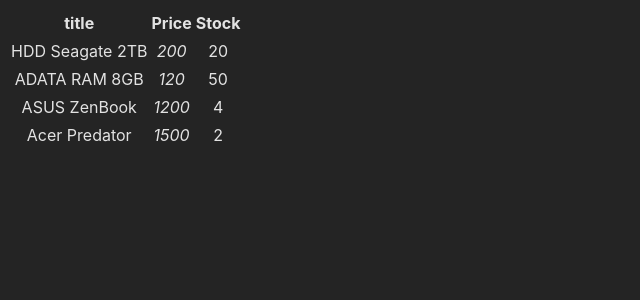
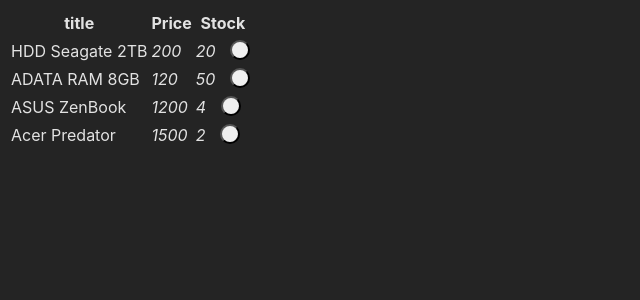
Before and after one commit to batalovmv/exam7, a React (Vite) app in the folder components-demo/: page / in a window 1280 px wide. Shown: the top 300 px of the page, without its empty margins (0-640 px from the left). Built offline with nearby package versions, Linux system fonts and the light colour scheme.

Commit message:
#1 добавлена кнопка уменьшения товара

```diff
--- a/components-demo/src/App.css
+++ b/components-demo/src/App.css
@@ -1,41 +1,7 @@
-.addButton,
-.remove-btn {
-  width: 40px;
-  height: 40px;
+.reduce-button {
+  width: 20px;
+  height: 20px;
   border-radius: 10px;
   margin-left: 10px;
   cursor: pointer;
 }
-.game {
-  text-align: center;
-}
-.list-item {
-  max-width: 70vh;
-  margin: 10px auto;
-}
-.item {
-  display: flex;
-  justify-content: space-between;
-  height: 50px;
-  background-color: slategray;
-  border-radius: 10px;
-  margin: 5px;
-}
-.item-name {
-  width: 70%;
-  padding-top: 10px;
-}
-.item-price {
-  padding-top: 10px;
-}
-.options-bar {
-  width: 200px;
-}
-.Inputs {
-  display: flex;
-  justify-content: center;
-}
-.PieChart {
-  max-width: 400px;
-  max-height: 400px;
-}
--- a/components-demo/src/components/Table.tsx
+++ b/components-demo/src/components/Table.tsx
@@ -40,7 +40,6 @@
 ];
 
 const columnHelper = createColumnHelper<Person>();
-
 const columns = [
   columnHelper.accessor("title", {
     cell: (info) => info.getValue(),
@@ -52,7 +51,15 @@
   }),
   columnHelper.accessor("stock", {
     header: () => "Stock",
-    cell: (info) => info.renderValue(),
+    cell: (info) => (
+      <i>
+        {info.renderValue()}{" "}
+        <button
+          onClick={console.log(info.row.id)}
+          className="reduce-button"
+        ></button>
+      </i>
+    ),
   }),
 ];
 
@@ -65,6 +72,11 @@
       item1[key] > item2[key] ? 1 : -1
     );
     setData(sorted);
+  };
+  const changeStock = (id: number) => {
+    const copyData = structuredClone(data);
+    copyData[id].stock = copyData[id].stock - 1;
+    setData(copyData);
   };
 
   const table = useReactTable({
@@ -96,7 +108,7 @@
           {table.getRowModel().rows.map((row) => (
             <tr key={row.id}>
               {row.getVisibleCells().map((cell) => (
-                <td key={cell.id}>
+                <td onClick={() => changeStock(Number(row.id))} key={cell.id}>
                   {flexRender(cell.column.columnDef.cell, cell.getContext())}
                 </td>
               ))}
```
